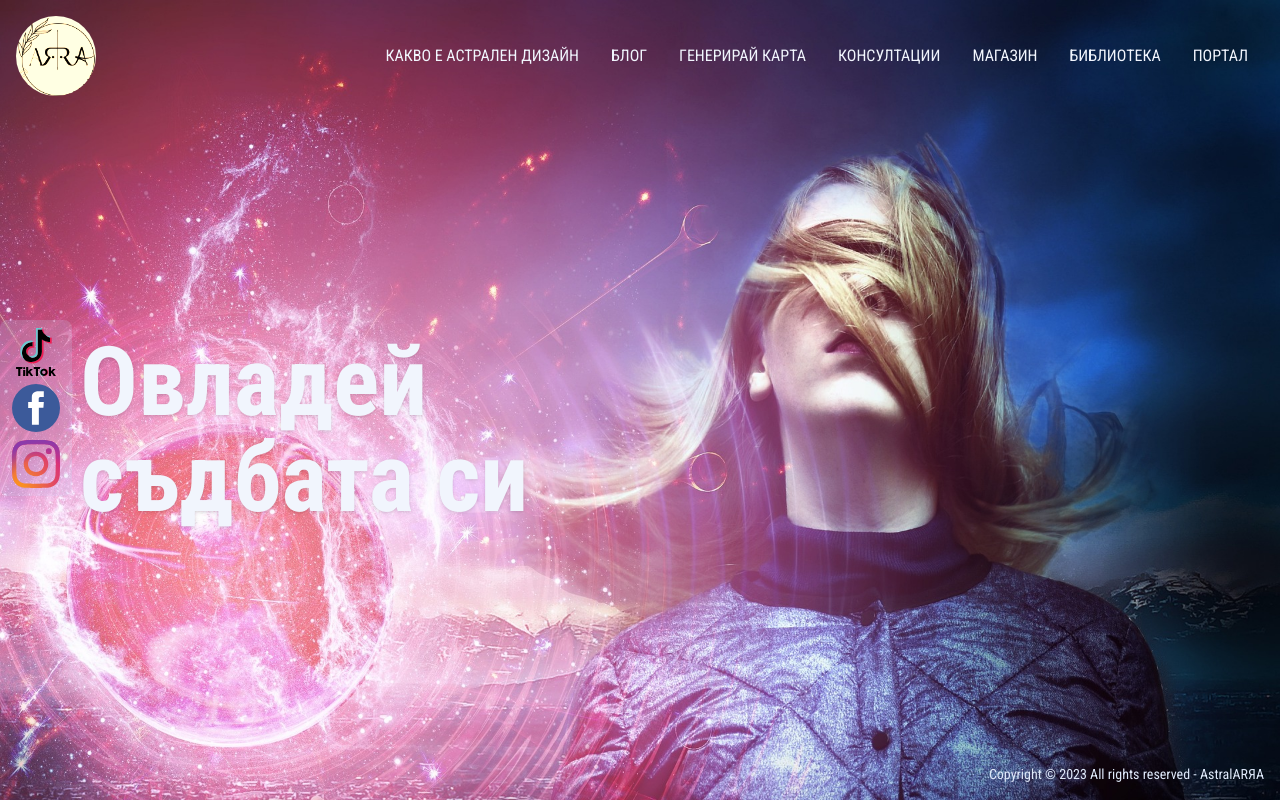
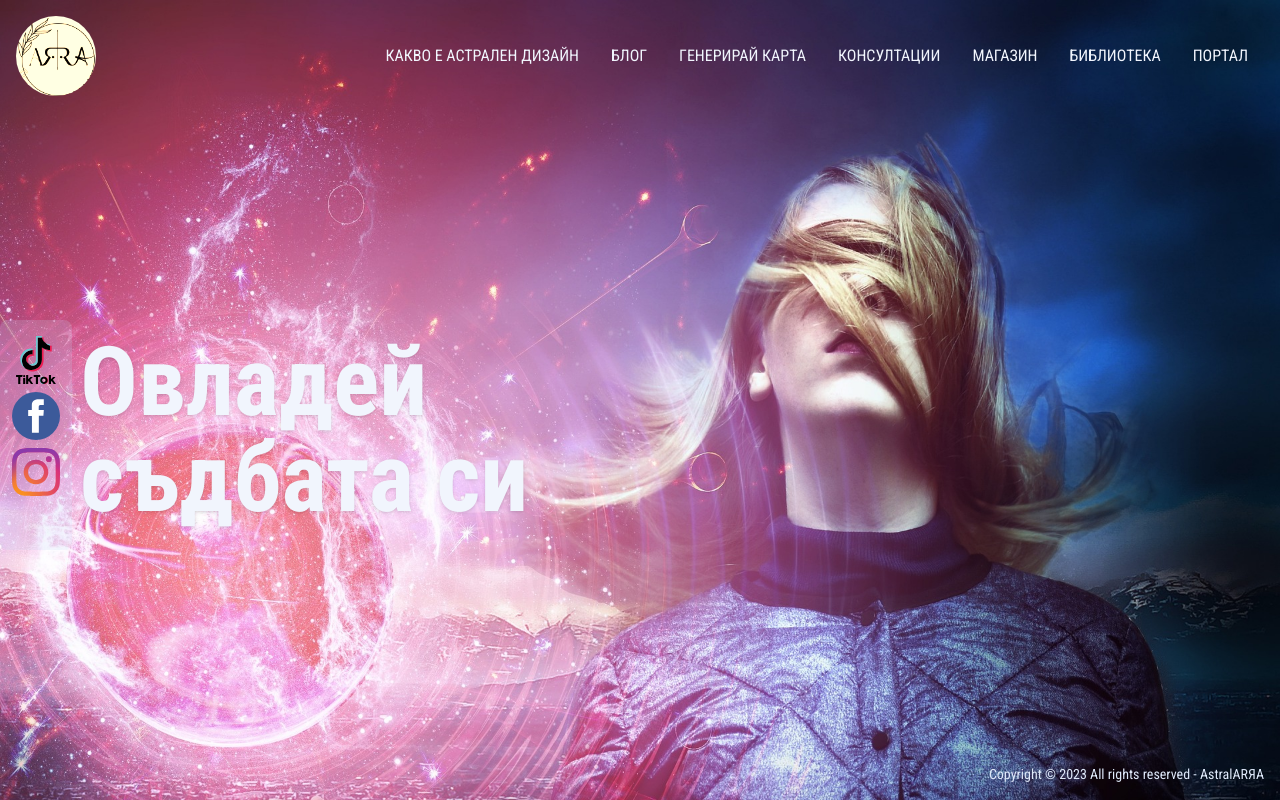
Before and after one commit to astral-arra/website, an Astro site: page / in a window 1280 px wide. Built offline with nearby package versions, Linux system fonts and the light colour scheme; Astro itself is replaced by a stand-in of ours.

Commit message:
Update SocialLinks component with enhanced styling
Styling attributes were added to the SocialLinks component for increased visibility and enhanced user experience. Now, the component features background color, flex layout, and rounded corners, for improved aesthetic

```diff
--- a/src/components/SocialLinks.astro
+++ b/src/components/SocialLinks.astro
@@ -7,7 +7,7 @@ import instaImg from "../assets/images/instagram.svg";
 
 <div
   id="social-media"
-  class="group fixed left-0 top-[calc(50%-80px)] z-40 translate-x-0 transition duration-1000"
+  class="bg-cloud-burst-200/20 group fixed left-0 top-[calc(50%-80px)] z-40 flex translate-x-0 flex-col items-center gap-2 rounded-lg py-2 transition duration-1000"
 >
   <a
     href="https://linktr.ee/astralarra"
@@ -15,7 +15,7 @@ import instaImg from "../assets/images/instagram.svg";
     id="social-links"
     class="transition duration-1000"
   >
-    <div class="bg-cloud-burst-200/20 flex flex-col items-center gap-2 rounded-lg px-3 py-2">
+    <div class="flex flex-col items-center gap-2 rounded-lg px-3 py-2">
       <div class="tiktok">
         <Image src={tiktokImg} class="h-12 w-12" alt="tiktok" />
       </div>
```
